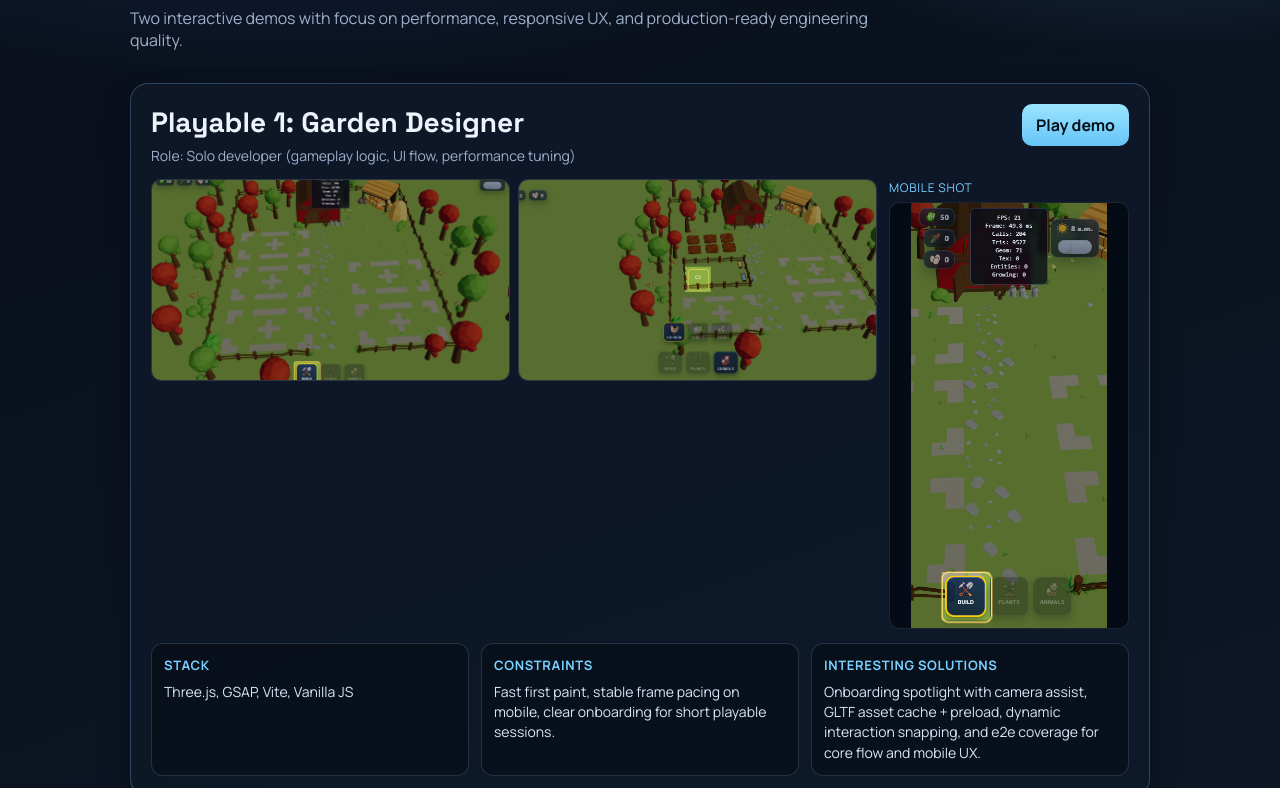
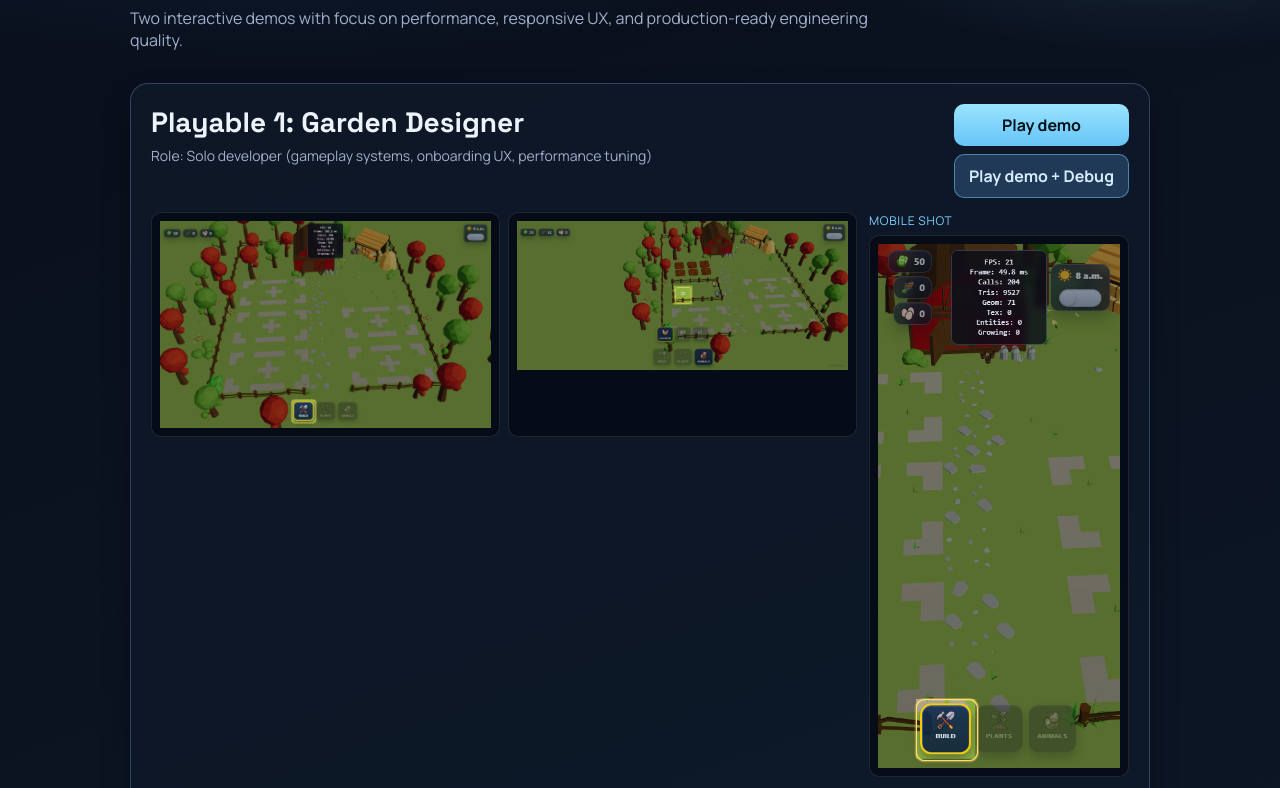
Before and after one commit to MaksNikulnikov/playables-portfolio, a plain HTML site: page index.html in a window 1280 px wide. Shown: the part 153-941 px from the top of the page. Drawn offline with Linux system fonts and the light colour scheme.

Commit message:
fix: improve portfolio media presentation and project notes

```diff
--- a/app.js
+++ b/app.js
@@ -1,27 +1,29 @@
 const playables = [
   {
     title: "Playable 1: Garden Designer",
-    role: "Role: Solo developer (gameplay logic, UI flow, performance tuning)",
+    role: "Role: Solo developer (gameplay systems, onboarding UX, performance tuning)",
     demoUrl: "https://maksnikulnikov.github.io/GardenDesigner/",
+    debugUrl: "https://maksnikulnikov.github.io/GardenDesigner/?debug=1",
     desktopMedia: ["./assets/playable1-01.png", "./assets/playable1-03.png"],
     mobileMedia: "./assets/playable1-02.png",
     stack: "Three.js, GSAP, Vite, Vanilla JS",
     constraints:
-      "Fast first paint, stable frame pacing on mobile, clear onboarding for short playable sessions.",
+      "Fast first paint, stable frame pacing on mobile, and clear onboarding for short playable sessions.",
     solutions:
-      "Onboarding spotlight with camera assist, GLTF asset cache + preload, dynamic interaction snapping, and e2e coverage for core flow and mobile UX.",
+      "Client-provided sound/3D asset pack integrated into a custom pipeline; all UI visuals and gameplay effects were designed and implemented independently.",
   },
   {
     title: "Playable 2: Playable Dice",
-    role: "Role: Solo developer (game systems, balancing, 3D feedback loop)",
+    role: "Role: Solo developer (procedural systems, simulation loop, 3D UX)",
     demoUrl: "https://maksnikulnikov.github.io/playable-dice/",
+    debugUrl: "https://maksnikulnikov.github.io/playable-dice/?debug=1",
     desktopMedia: ["./assets/playable2-01.png", "./assets/playable2-03.png"],
     mobileMedia: "./assets/playable2-02.png",
     stack: "Three.js, Vite, Vanilla JS",
     constraints:
-      "Compact payload, responsive controls for desktop/mobile, readable reward loop in very short sessions.",
+      "Compact payload, responsive controls on desktop/mobile, and a readable reward loop in very short sessions.",
     solutions:
-      "Config-driven balancing profile, deterministic run-state orchestration, optimized reward VFX pipeline, runtime perf overlay, and CI checks.",
+      "Project goal was to demonstrate procedural generation in Three.js: all models are generated in code, with no external physics engine and a custom lightweight native-JS physics approximation.",
   },
 ];
 
@@ -46,7 +48,10 @@ for (const item of playables) {
         <h2 class="card-title">${item.title}</h2>
         <p class="card-role">${item.role}</p>
       </div>
-      <a class="demo-link" href="${item.demoUrl}" target="_blank" rel="noreferrer">Play demo</a>
+      <div class="demo-actions">
+        <a class="demo-link" href="${item.demoUrl}" target="_blank" rel="noreferrer">Play demo</a>
+        <a class="demo-link demo-link-secondary" href="${item.debugUrl}" target="_blank" rel="noreferrer">Play demo + Debug</a>
+      </div>
     </div>
 
     <section class="media-layout">
--- a/styles.css
+++ b/styles.css
@@ -89,19 +89,31 @@ h1 {
   font-size: 14px;
 }
 
+.demo-actions {
+  display: grid;
+  gap: 8px;
+  flex-shrink: 0;
+}
+
 .demo-link {
-  flex-shrink: 0;
   text-decoration: none;
   color: #031019;
   background: linear-gradient(180deg, #9ae4ff 0%, #67c4f7 100%);
   border-radius: 10px;
   padding: 10px 14px;
   font-weight: 800;
+  text-align: center;
+}
+
+.demo-link-secondary {
+  color: #d9ecff;
+  background: rgba(71, 132, 190, 0.32);
+  border: 1px solid rgba(122, 208, 255, 0.5);
 }
 
 .media-layout {
   display: grid;
-  grid-template-columns: 2fr minmax(200px, 240px);
+  grid-template-columns: 2fr minmax(220px, 260px);
   gap: 12px;
   padding: 0 20px 14px;
   align-items: start;
@@ -116,20 +128,18 @@ h1 {
 .media-grid a,
 .mobile-shot {
   display: block;
-  background: rgba(255, 255, 255, 0.03);
+  background: rgba(5, 10, 20, 0.8);
   border: 1px solid rgba(255, 255, 255, 0.1);
   border-radius: 10px;
   overflow: hidden;
+  padding: 8px;
 }
 
-.media-grid a {
-  aspect-ratio: 16 / 9;
-}
-
-.media-grid img {
+.media-grid img,
+.mobile-shot img {
   width: 100%;
-  height: 100%;
-  object-fit: cover;
+  height: auto;
+  display: block;
 }
 
 .mobile-shot-wrap {
@@ -143,17 +153,6 @@ h1 {
   font-size: 12px;
   letter-spacing: 0.06em;
   text-transform: uppercase;
-}
-
-.mobile-shot {
-  aspect-ratio: 9 / 16;
-  background: rgba(5, 10, 20, 0.9);
-}
-
-.mobile-shot img {
-  width: 100%;
-  height: 100%;
-  object-fit: contain;
 }
 
 .meta {
@@ -199,7 +198,7 @@ h1 {
   }
 
   .mobile-shot-wrap {
-    max-width: 280px;
+    max-width: 340px;
   }
 
   .meta {
@@ -212,11 +211,16 @@ h1 {
     flex-direction: column;
   }
 
+  .demo-actions {
+    width: 100%;
+    grid-template-columns: 1fr;
+  }
+
   .media-grid {
     grid-template-columns: 1fr;
   }
 
   .mobile-shot-wrap {
-    max-width: 220px;
+    max-width: 260px;
   }
 }
```
